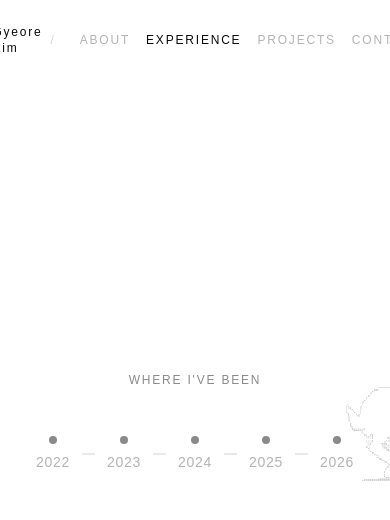
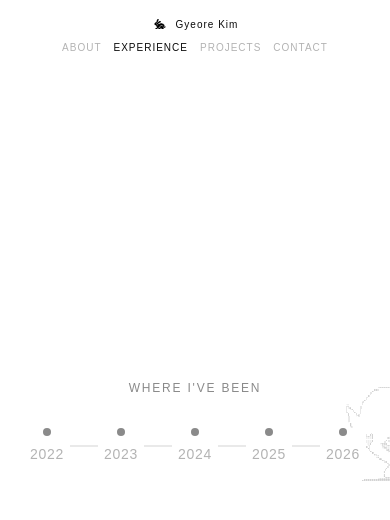
Before and after one commit to gyesswhat/gyesswhat.github.io, a React (Vite) app: page / in a window 390 px wide. Both pictures are taken after a click on the button "EXPERIENCE". Shown: the top 520 px of the page. Built offline with nearby package versions, Linux system fonts and the light colour scheme; a web font is replaced by a local one.

Commit message:
feat: add responsive layout support for mobile viewports

```diff
--- a/src/App.tsx
+++ b/src/App.tsx
@@ -43,7 +43,7 @@ export default function App() {
   }, [tab, goTo]);
 
   return (
-    <div className="relative h-screen w-screen overflow-hidden bg-[var(--bg)]">
+    <div className="relative h-dvh w-screen overflow-hidden bg-[var(--bg)]">
       <AsciiRabbit stopped={tab === LAST_INDEX} />
 
       <AnimatePresence initial={false} custom={direction.current}>
--- a/src/components/TabNav.tsx
+++ b/src/components/TabNav.tsx
@@ -7,15 +7,15 @@ interface TabNavProps {
 
 export default function TabNav({ current, onSelect }: TabNavProps) {
   return (
-    <nav className="pointer-events-auto absolute left-1/2 top-6 z-10 flex -translate-x-1/2 items-center gap-6 text-xs tracking-[0.15em]">
+    <nav className="pointer-events-auto absolute left-1/2 top-4 z-10 flex w-full max-w-full -translate-x-1/2 flex-wrap items-center justify-center gap-x-3 gap-y-2 px-4 text-[10px] tracking-[0.1em] sm:top-6 sm:gap-x-6 sm:text-xs sm:tracking-[0.15em]">
       <div className="flex items-center gap-2 text-[var(--fg)]">
         <img src="/logo.svg" alt="" className="h-4 w-4" />
         <span>Gyeore Kim</span>
       </div>
 
-      <span className="text-[var(--gray-200)]">/</span>
+      <span className="hidden text-[var(--gray-200)] sm:inline">/</span>
 
-      <div className="flex items-center gap-4">
+      <div className="flex items-center gap-3 sm:gap-4">
         {TABS.slice(1).map((label, i) => {
           const index = i + 1;
           const active = current === index;
--- a/src/components/tabs/ContactTab.tsx
+++ b/src/components/tabs/ContactTab.tsx
@@ -33,17 +33,19 @@ const CONTACT_ROWS: ContactRow[] = [
   },
 ];
 
-// half of the fixed gap reserved around dead-center, where the rabbit comes to rest —
+// half of the gap reserved around dead-center, where the rabbit comes to rest —
 // anchoring both blocks by distance-from-center (not flex auto-centering) keeps that
-// gap exactly on the viewport's true middle no matter how tall either block renders
-const HALF_GAP = 80;
+// gap exactly on the viewport's true middle no matter how tall either block renders.
+// clamp() shrinks the gap on short mobile viewports instead of a fixed 80px eating
+// into the space either block has to render in.
+const HALF_GAP = "clamp(48px, 10vh, 80px)";
 
 export default function ContactTab() {
   return (
     <div className="relative h-full w-full px-6 text-center">
       <div
         className="absolute left-1/2 flex w-full max-w-md -translate-x-1/2 flex-col items-center gap-3"
-        style={{ bottom: `calc(50% + ${HALF_GAP}px)` }}
+        style={{ bottom: `calc(50% + ${HALF_GAP})` }}
       >
         <p className="bg-[var(--bg)] px-2 text-xs tracking-[0.15em] text-[var(--gray-400)]">
           THE CHASE ENDS HERE
@@ -55,7 +57,7 @@ export default function ContactTab() {
 
       <div
         className="absolute left-1/2 flex w-full max-w-xs -translate-x-1/2 flex-col gap-3 bg-[var(--bg)] px-4 py-4 text-left text-sm"
-        style={{ top: `calc(50% + ${HALF_GAP}px)` }}
+        style={{ top: `calc(50% + ${HALF_GAP})` }}
       >
         {CONTACT_ROWS.map((row) => (
           <div
--- a/src/components/tabs/ExperienceTab.tsx
+++ b/src/components/tabs/ExperienceTab.tsx
@@ -24,7 +24,7 @@ export default function ExperienceTab() {
     <div className="flex h-full w-full items-center justify-center px-6">
       <motion.div
         layout
-        className="flex w-full max-w-3xl flex-col items-center gap-12"
+        className="flex w-full max-w-3xl flex-col items-center gap-8 sm:gap-12"
       >
         <p className="bg-[var(--bg)] px-2 text-xs tracking-[0.15em] text-[var(--gray-400)]">
           WHERE I'VE BEEN
@@ -41,7 +41,7 @@ export default function ExperienceTab() {
                 key={year}
                 type="button"
                 onClick={() => setSelectedYear(isSelected ? null : year)}
-                className="relative flex flex-col items-center gap-2 bg-[var(--bg)] px-3"
+                className="relative flex flex-col items-center gap-2 bg-[var(--bg)] px-1.5 sm:px-3"
               >
                 <span
                   className="h-2 w-2 rounded-full transition-colors duration-200"
```
